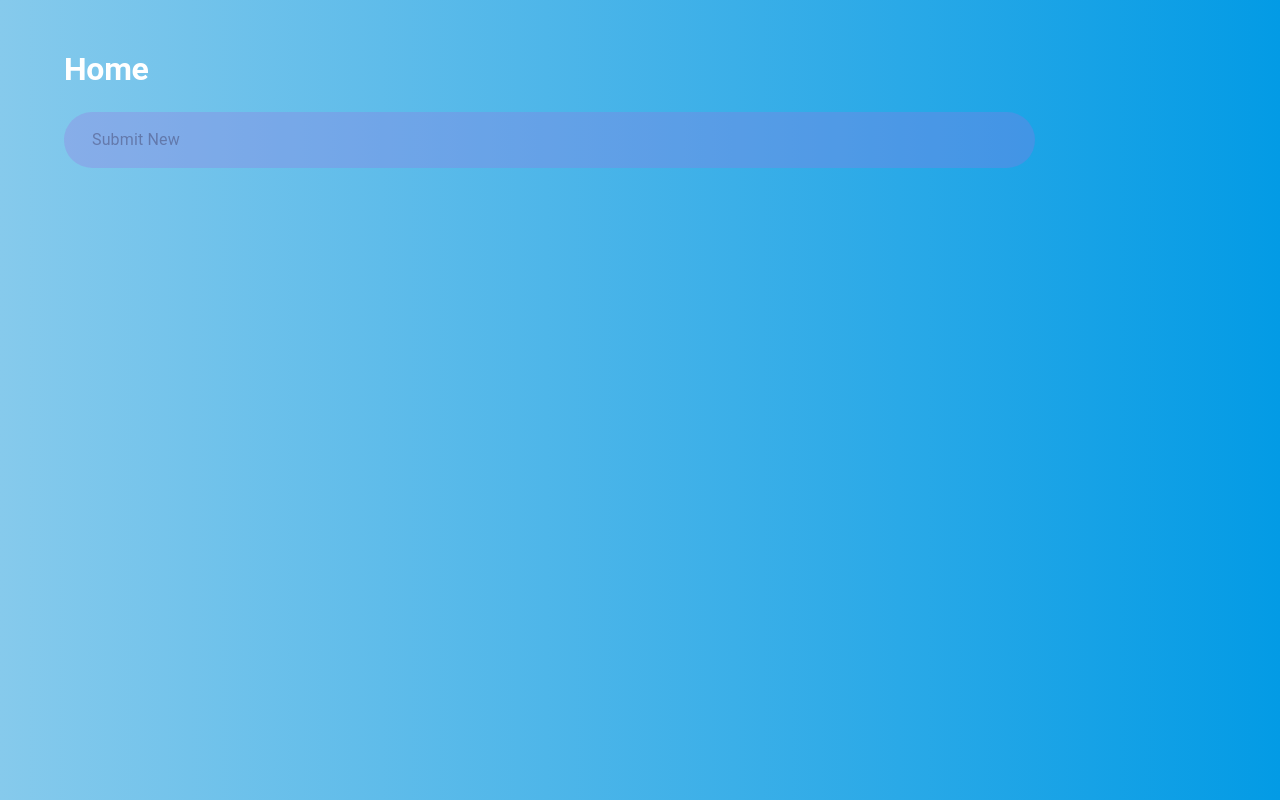
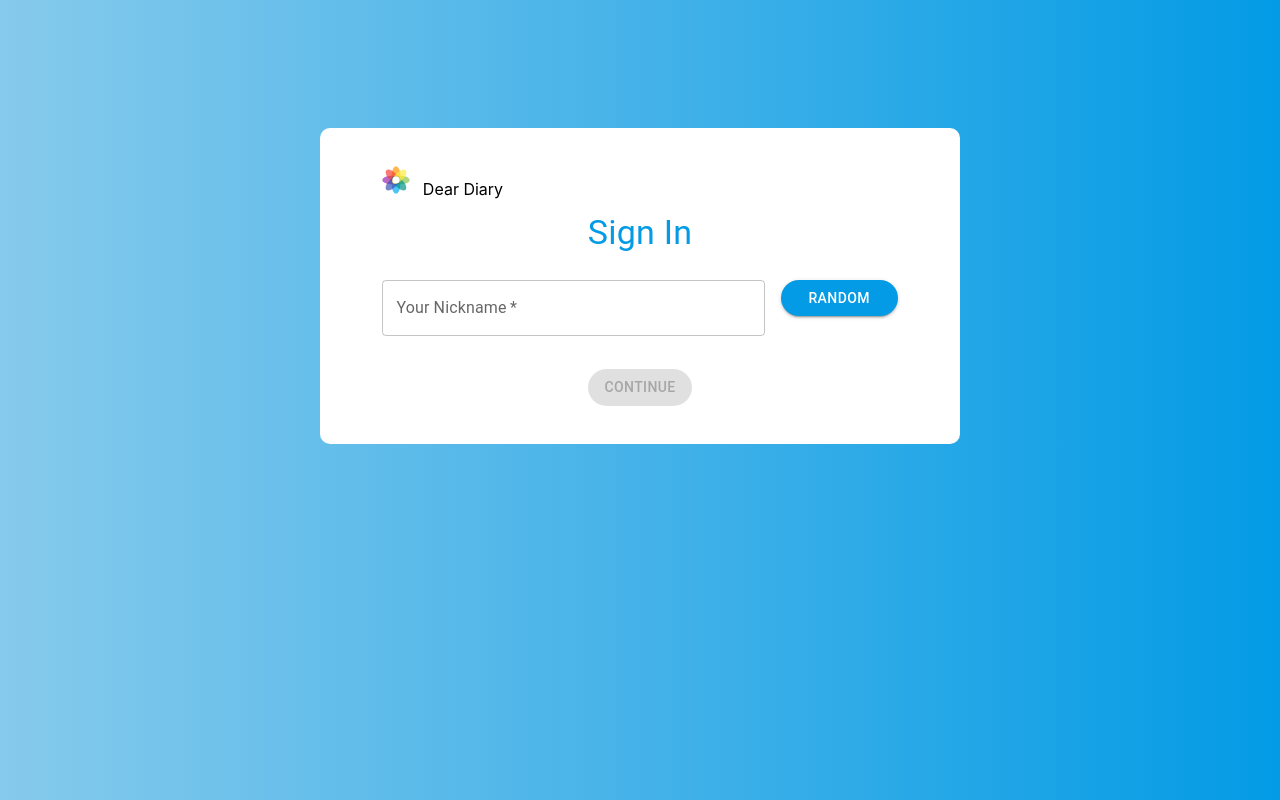
Before and after one commit to fcodelabs/training-web, a React (Create React App) app: page / in a window 1280 px wide. Built offline with nearby package versions, Linux system fonts and the light colour scheme.

Commit message:
router set

```diff
--- a/package.json
+++ b/package.json
@@ -14,9 +14,9 @@
     "@types/node": "^16.18.11",
     "@types/react": "^18.0.26",
     "@types/react-dom": "^18.0.10",
+    "firebase": "^9.15.0",
     "react": "^18.2.0",
     "react-dom": "^18.2.0",
-    "react-router-dom": "^6.6.1",
     "react-scripts": "5.0.1",
     "typescript": "^4.9.4",
     "unique-names-generator": "^4.7.1",
@@ -45,5 +45,8 @@
       "last 1 firefox version",
       "last 1 safari version"
     ]
+  },
+  "devDependencies": {
+    "react-router-dom": "^6.6.1"
   }
 }
--- a/src/App.tsx
+++ b/src/App.tsx
@@ -1,5 +1,6 @@
 import React from 'react';
-import './App.css';
+// import './App.css';
+import { BrowserRouter, Routes, Route } from "react-router-dom";
 import SignIn from './pages/SignIn/index';
 import Home from './pages/DairyHome/index';
 import AddingForm from './components/AddingForm/index';
@@ -8,11 +9,14 @@ import DiaryCard from './components/DiaryCard';
 
 function App() {
   return (
-    <div className="App">
-       {/* <DiaryCard title='Hi' description='Explanation: As we can see from the above code Child1 component is calling the multiple props using method 1, by creating a separate method and the child2 component is calling the multiple props by creating an anonymous method.' name='Piyumi'  /> */}
-       <Home name = 'Piyumi'/>
-    </div>
+    <BrowserRouter>
+    <Routes>
 
+         <Route path="/" element={<SignIn/>} />
+         <Route path="/home" element={<Home/>} />
+
+     </Routes>
+     </BrowserRouter>
   );
 }
 
--- a/src/components/DiaryCard/index.tsx
+++ b/src/components/DiaryCard/index.tsx
@@ -5,6 +5,7 @@ import CardActions from '@mui/material/CardActions';
 import CardContent from '@mui/material/CardContent';
 import Button from '@mui/material/Button';
 import Typography from '@mui/material/Typography';
+import Grid from '@mui/material/Grid';
 
 interface MyProps {
     title : string
@@ -29,7 +30,7 @@ export default function DiaryCard(props : MyProps ) {
 
     return (
         <div>
-            <Card  sx={{ minWidth: 275, width: "30%", textAlign: "left", margin: "auto", borderRadius: "10px", boxShadow: "none", backgroundColor: "#cce6ff" }}>
+            <Card  sx={{ minWidth: 275, width: "100%", textAlign: "left", marginBottom: "2vw", borderRadius: "10px", boxShadow: "none", backgroundColor: "#cce6ff" }}>
             <CardContent>
 
                 <Typography variant="h5" component="div">
@@ -38,12 +39,12 @@ export default function DiaryCard(props : MyProps ) {
                 <Typography sx={{ mb: 1.5 }} color="text.secondary">
                 {props.name}
                 </Typography>
-                {!showMore && <Typography variant="body2">
+                {!showMore && <Typography variant="body2" sx={{textAlign: "justify", textJustify: "inter-word"}}>
                 {props.description.length <= 100 ? props.description: (props.description.substr(0, 100) + "...") }
                 {props.description.length > 100 ? <CardActions sx={{paddingLeft: '0px'}} ><Button sx={{padding: '0px'}} size="small" onClick={handleClick}>Show More</Button>  </CardActions>: null}
                 </Typography>}
 
-                {showMore && <Typography variant="body2">
+                {showMore && <Typography variant="body2" sx={{textAlign: "justify", textJustify: "inter-word"}}>
                 {props.description }
                 <CardActions  sx={{paddingLeft: '0px'}} > <Button sx={{padding: '0px'}} size="small" onClick={handleClick}>Show Less</Button> </CardActions>
                 </Typography>}
@@ -53,6 +54,8 @@ export default function DiaryCard(props : MyProps ) {
                 <Button size="small">Show More</Button>
             </CardActions> */}
             </Card>
+
+
         </div>
     )
 
--- /dev/null
+++ b/src/firebase.ts
@@ -0,0 +1,25 @@
+// Import the functions you need from the SDKs you need
+import { initializeApp } from "firebase/app";
+import { getAnalytics } from "firebase/analytics";
+import { getFirestore, collection, getDocs } from 'firebase/firestore';
+// TODO: Add SDKs for Firebase products that you want to use
+// https://firebase.google.com/docs/web/setup#available-libraries
+
+// Your web app's Firebase configuration
+// For Firebase JS SDK v7.20.0 and later, measurementId is optional
+const firebaseConfig = {
+  apiKey: "AIzaSyDtqtr8pOA26G0ElhqeJLm9opaY3H_5x8M",
+  authDomain: "dear-diary-piyumi.firebaseapp.com",
+  projectId: "dear-diary-piyumi",
+  storageBucket: "dear-diary-piyumi.appspot.com",
+  messagingSenderId: "519479135871",
+  appId: "1:519479135871:web:a32d0825940d1dac35394a",
+  measurementId: "G-P6F5D4MQ75"
+};
+
+// Initialize Firebase
+const app = initializeApp(firebaseConfig);
+const analytics = getAnalytics(app);
+const db = getFirestore(app);
+
+export {db};
--- a/src/pages/DairyHome/index.tsx
+++ b/src/pages/DairyHome/index.tsx
@@ -7,43 +7,83 @@ import "./styles.css";
 import TextareaAutosize from '@mui/material/TextareaAutosize';
 import { Grid } from '@mui/material';
 import DiaryCard from '../../components/DiaryCard';
+import { collection, addDoc,getDocs  } from "firebase/firestore";
+import { db } from '../../firebase';
+import { useLocation } from 'react-router-dom';
 
 
-interface MyProps {
-    name : string
-    }
-
-export default function DairyHome(props : MyProps) {
+export default function DairyHome() {
 
     const [touched, setTouched] = React.useState(false);
     const [title, setTitle] = React.useState('');
     const [description, setDescription] = React.useState('');
     const [clicked, setClicked] = React.useState(false);
-    const [title1, setTitle1] = React.useState('');
-    const [description1, setDescription1] = React.useState('');
+    const [messages, setMessages] = React.useState([]);
 
+    const useEffect = React.useEffect(() => {
+      getMessages();
+    }, []);
+
+    // const [name, setName] = React.useState('');
+    const {state} = useLocation();
+    const name = state.name;
 
     const handleTouch = (event: any) => {
         event.preventDefault();
         setTouched(true);
     }
 
-    const handleSubmit = (event: React.FormEvent<HTMLFormElement>) => {
+    const handleSubmit = async (event: React.MouseEvent<HTMLButtonElement>) => {
         event.preventDefault();
         setTouched(false);
 
-        console.log(title, description)
+        // console.log(title, description)
         if (title == '' || description == ''){
             setClicked(false);
             console.log('Missing title or Missing description')
         }else{
-            setTitle1(title);
-            setDescription1(description);
+            console.log(title, description);
+            console.log("clicked");
+            try {
+              const docRef = await addDoc(collection(db, "messages"), {
+                name: state.name,
+                title: title,
+                description: description
+
+              });
+              console.log("Document written with ID: ", docRef.id);
+              getMessages();
+            } catch (e) {
+              console.error("Error adding document: ", e);
+            }
+
             setClicked(true);
         }
+        // getMessages();
         setTitle('');
         setDescription('');
     }
+
+
+
+    const getMessages = async () => {
+      var msgs = [] as any;
+        const querySnapshot = await getDocs(collection(db, "messages"));
+        querySnapshot.forEach((doc) => {
+          let msg = [];
+          // doc.data() is never undefined for query doc snapshots
+
+          // console.log(doc.id, " => ", doc.data().description, doc.data().name, doc.data().title);
+          msg.push(doc.data().title, doc.data().name, doc.data().description);
+          console.log("msg", msg);
+          msgs.push(msg);
+
+        });
+        setMessages(msgs);
+        console.log("msgs", msgs);
+        console.log("messages", messages);
+    }
+
 
 
     return (
@@ -57,7 +97,7 @@ export default function DairyHome(props : MyProps) {
                 Home
           </Typography>
 
-          <Box component="form" onSubmit={handleSubmit} sx={{ mt: 3, mb: 3, textAlign: 'left'}} >
+          <Box  sx={{ mt: 3, mb: 3, textAlign: 'left'}} >
           <Grid container spacing={4} >
             <Grid item xs={10}>
             <TextField
@@ -91,9 +131,9 @@ export default function DairyHome(props : MyProps) {
 
             <Grid item  xs={2}>
                 {touched && <Button
-                type="submit"
+                //type="submit"
                 variant="contained"
-                // onClick={handleSubmit}
+                onClick={handleSubmit}
                 sx={{ height:'100%', margin: 'auto', width: '100%', borderRadius: '30px',  color: 'black', fontWeight: 'bold', backgroundColor: '#5353c6' }}
             >
                 Submit
@@ -119,10 +159,17 @@ export default function DairyHome(props : MyProps) {
           </Grid>
 
           </Box>
+          <Grid container spacing={4}>
+       {messages.map((m) => {return ( <Grid item xs={12} md={3}>
+                    <DiaryCard title={m[0]} description={m[2]} name={m[1]}  /> </Grid>
+
+                )})}
+
+       </Grid>
 
         </div>
 
-       {clicked && <DiaryCard title={title1} description={description1} name={props.name}  />}
+       {/* <>{messages.map(({title, name, description}: any) => {<DiaryCard title={title} description={description} name={name}  />})}</> */}
 
         </div>
 
--- a/src/pages/SignIn/index.tsx
+++ b/src/pages/SignIn/index.tsx
@@ -8,10 +8,12 @@ import TextField from '@mui/material/TextField';
 import Grid from '@mui/material/Unstable_Grid2';
 import './style.css';
 import Logo from '../../assets/logo.svg';
+import { useNavigate } from "react-router-dom";
 const { uniqueNamesGenerator } = require('unique-names-generator');
 
 
 export default function SignIn() {
+    const navigate = useNavigate();
     const [name, setName] = useState('');
     const [click, setClick] = useState(false);
 
@@ -27,6 +29,12 @@ export default function SignIn() {
         setClick(true);
     }
 
+    const handleSubmit = async (e: any) => {
+        e.preventDefault();
+        navigate("/home", {state: {name: name}});
+
+    }
+
 
 return (
 
@@ -40,7 +48,7 @@ return (
 
     </div>
 
-    <Typography variant="h4" component="h4" sx={{color: "#039BE5", mb: "2vw"}}>
+    <Typography variant="h4" component="h4" sx={{color: "#039BE5", mb: "2vw", textAlign:"center"}}>
        Sign In
     </Typography>
     <Grid container spacing={2} sx={{mb: "2vw", padding: '0 3vw 0 3vw'}}>
@@ -53,8 +61,8 @@ return (
         <Button variant="contained"  onClick={handleRandom} sx={{width: "100%", borderRadius: "100px", background:"#039BE5"}}>RANDOM</Button>
         </Grid>
       </Grid>
-    <div>
-    <Button variant="contained" disabled={!click} sx={{ height: "100%", borderRadius: "100px", background:"#039BE5"}}>CONTINUE</Button>
+    <div style={{textAlign: "center"}}>
+    <Button variant="contained" disabled={!click} onClick={handleSubmit} sx={{ height: "100%", borderRadius: "100px", background:"#039BE5"}}>CONTINUE</Button>
     </div>
 
     </Container>
```
Also changed, not shown: 1 other file (tests, documents, lock files or other folders).
